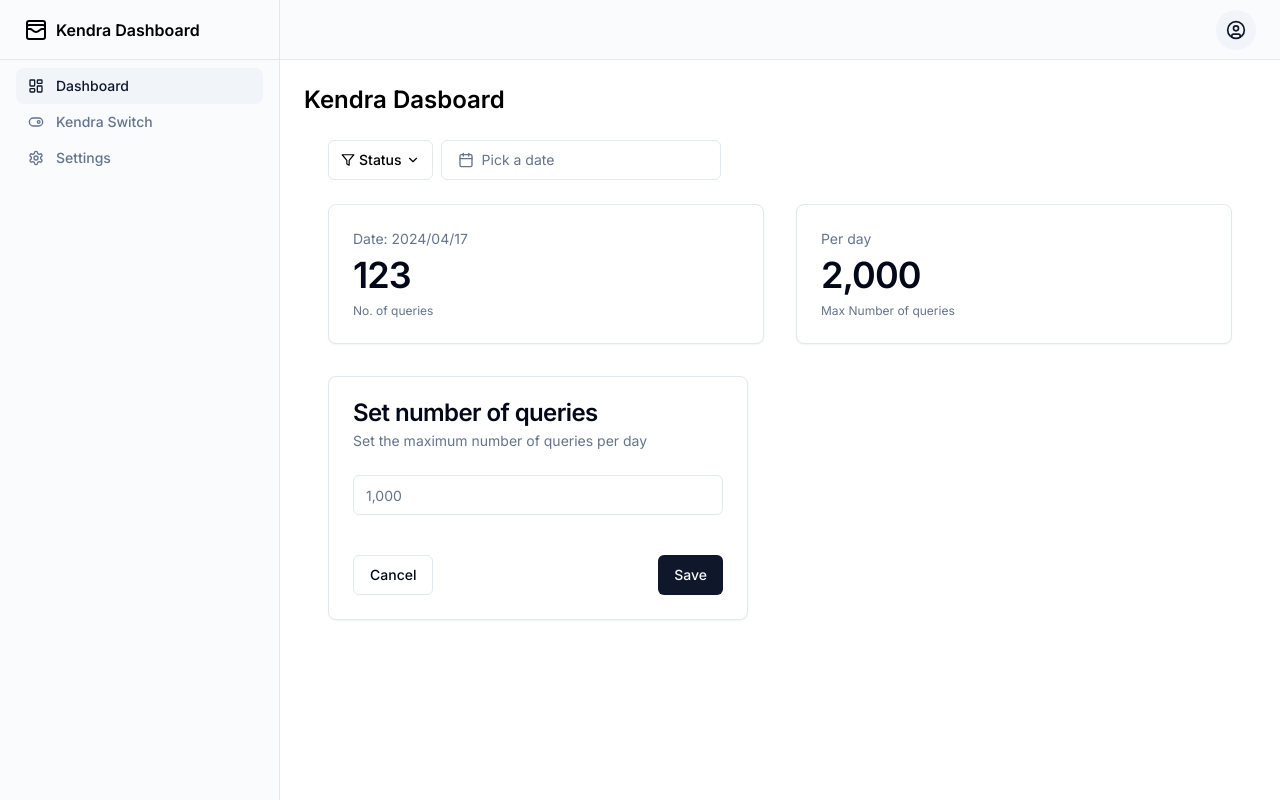
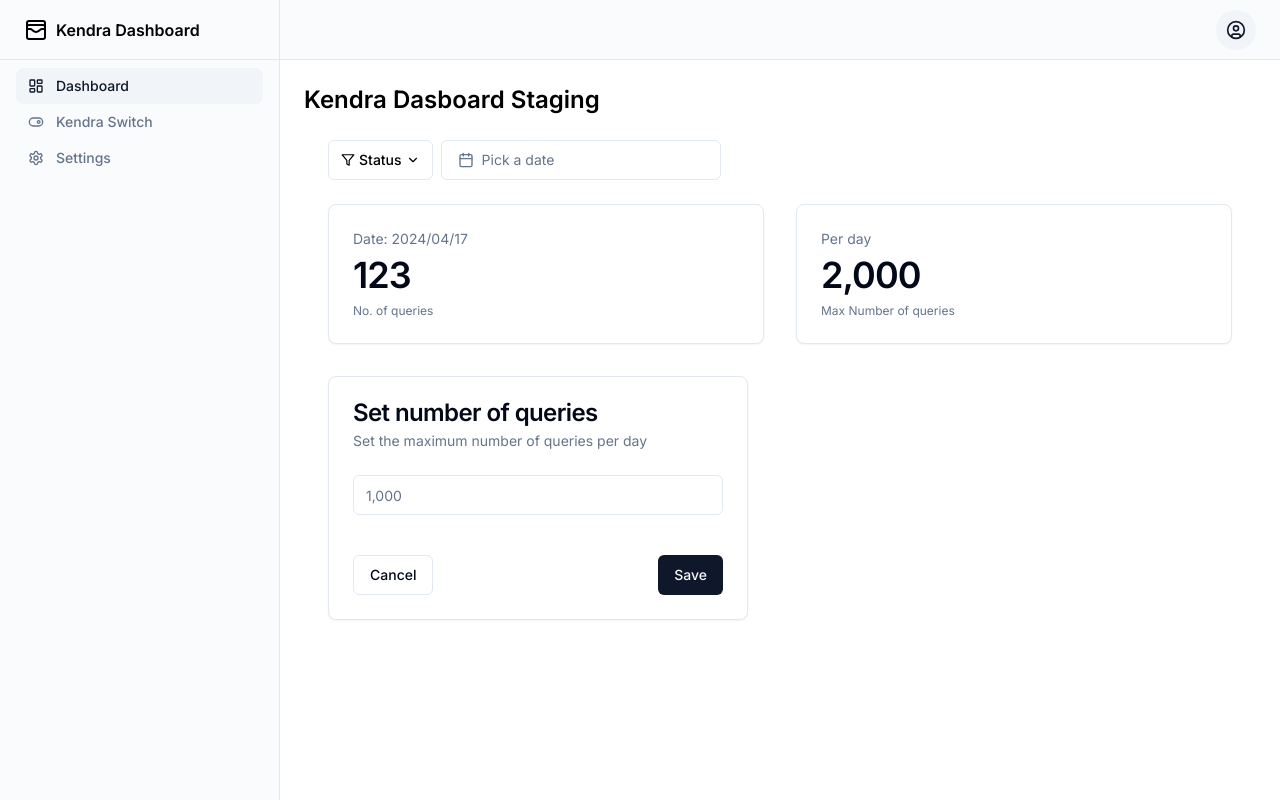
Before and after one commit to omi-lanzlibo/omi-kendra-dashboard, a Next.js app: page / in a window 1280 px wide. Built offline with nearby package versions, Linux system fonts and the light colour scheme; what tailwindcss-debug-screens would draw is missing.

Commit message:
TEST: "STAGING DEPLOYMENT"

```diff
--- a/src/components/dashboard.tsx
+++ b/src/components/dashboard.tsx
@@ -108,7 +108,7 @@ export function DashboardScreen() {
         </header>
         <main className="flex flex-1 flex-col gap-4 p-4 lg:gap-6 lg:p-6">
           <div className="flex items-center">
-            <h1 className="text-lg font-semibold md:text-2xl">Kendra Dasboard</h1>
+            <h1 className="text-lg font-semibold md:text-2xl">Kendra Dasboard Staging</h1>
           </div>
           <div className="ml-6 flex  items-center gap-2">
                   <DropdownMenu>
```
